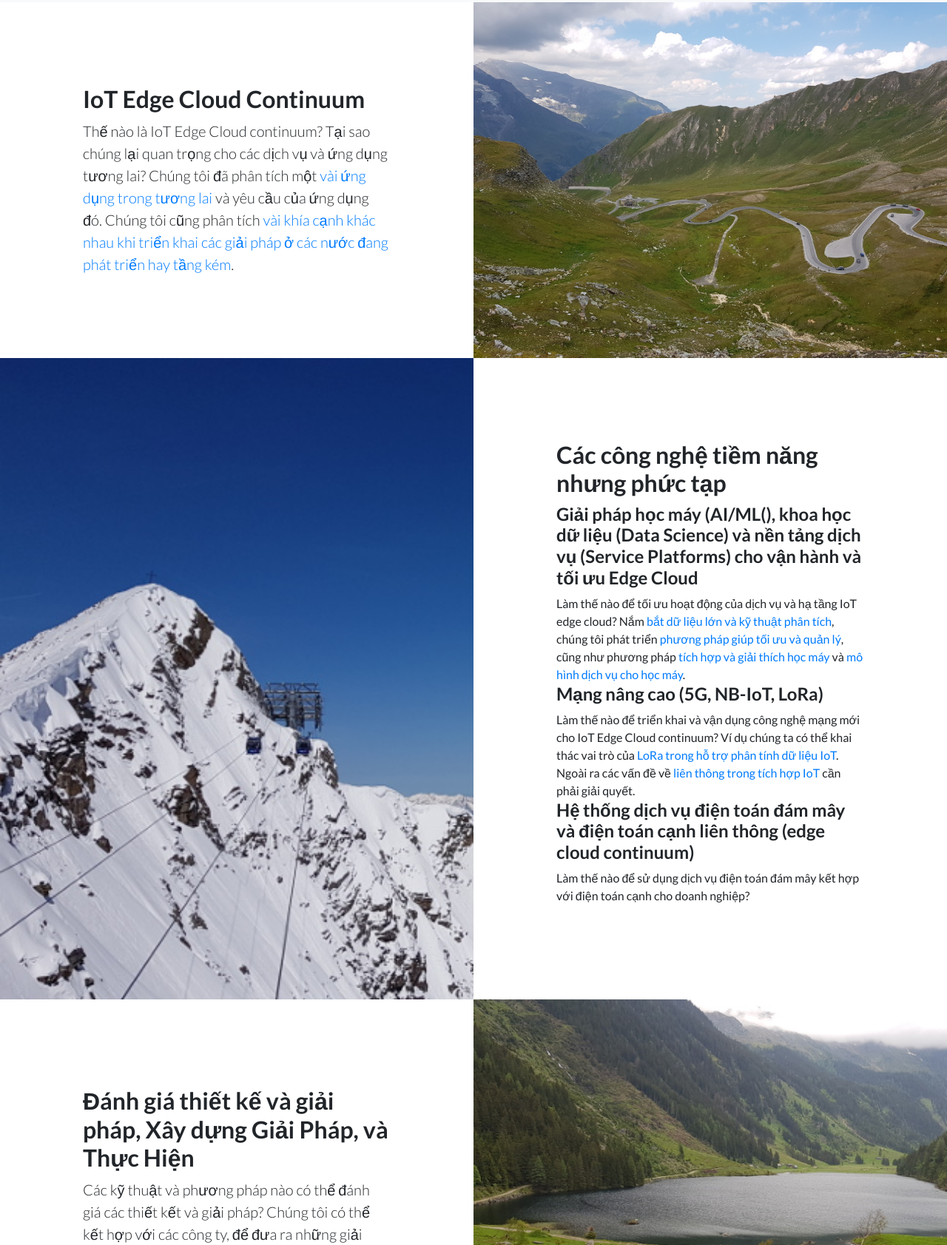
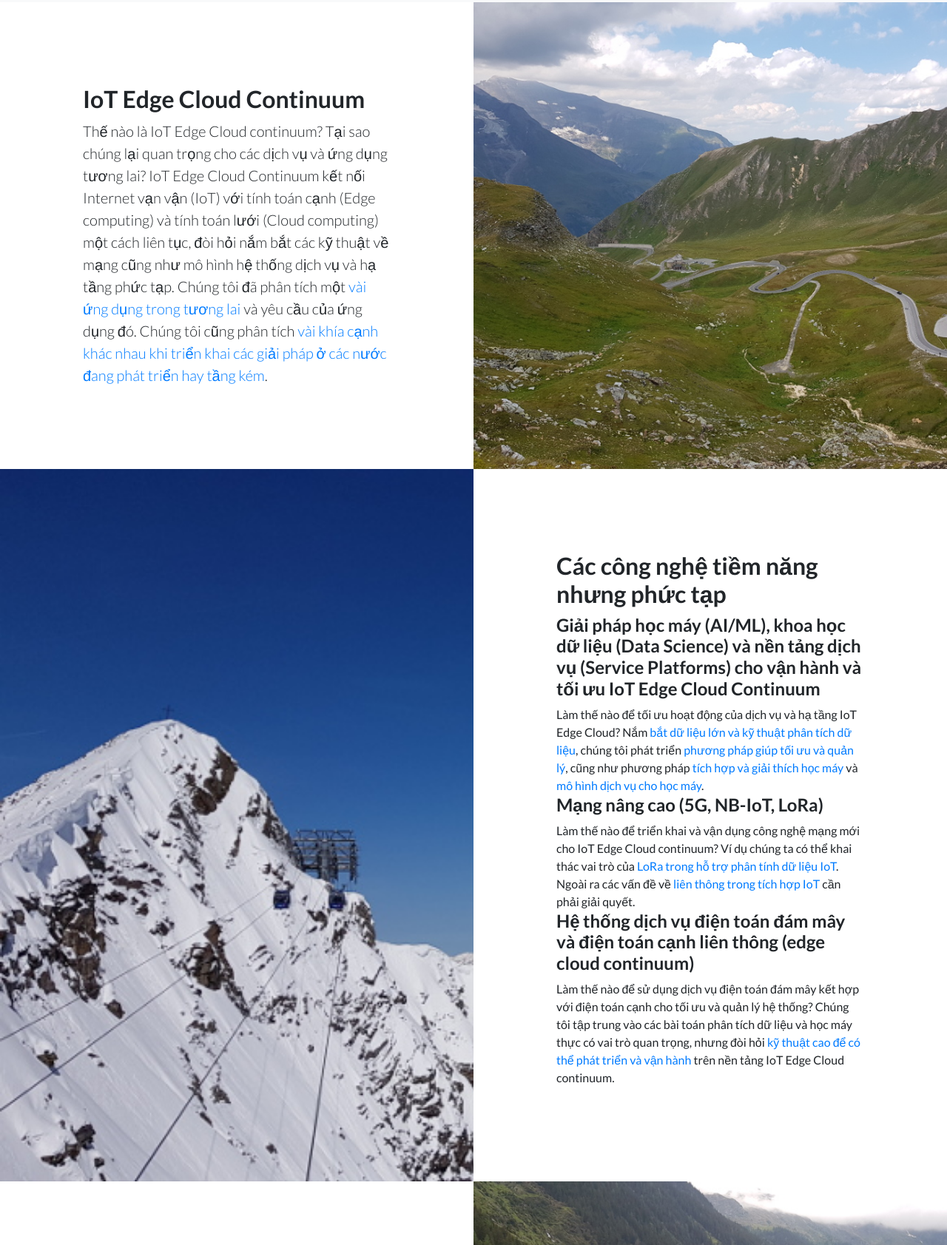
Before and after one commit to daienso/daienso.github.io, a website: page index.html in a window 1280 px wide. Shown: the part 1117-2800 px from the top of the page at 74% size. Drawn offline with nearby package versions, Linux system fonts and the light colour scheme; files that its build step writes are made by us from their sources.

Commit message:
update link

```diff
--- a/index.html
+++ b/index.html
@@ -40,7 +40,7 @@
       <div class="container">
         <div class="row">
           <div class="col-xl-9 mx-auto">
-            <h1 class="mb-5">DAIENSO Lab - Tối ưu và quản lý Hệ thống IoT, Edge và Cloud Continuum</h1>
+            <h1 class="mb-5">DAIENSO Lab - Tối ưu và quản lý Hệ thống IoT Edge Cloud Continuum</h1>
           </div>
         </div>
       </div>
@@ -90,7 +90,7 @@
           <div class="col-lg-6 order-lg-2 text-white showcase-img" style="background-image: url('img/future.jpg');"></div>
           <div class="col-lg-6 order-lg-1 my-auto showcase-text">
             <h2>IoT Edge Cloud Continuum</h2>
-            <p class="lead mb-0">Thế nào là IoT Edge Cloud continuum? Tại sao chúng lại quan trọng cho các dịch vụ và ứng dụng tương lai? Chúng tôi đã phân tích một <a href="https://www.researchgate.net/publication/361261810_Robustness_via_Elasticity_Accelerators_for_the_IoT-Edge-Cloud_Continuum">vài ứng dụng trong tương lai</a> và yêu cầu của ứng dụng đó. Chúng tôi cũng phân tích <a href="https://link.springer.com/article/10.1007/s40860-022-00176-3">vài khía cạnh khác nhau khi triển khai các giải pháp ở các nước đang phát triển hay  tầng kém</a>.</p>
+            <p class="lead mb-0">Thế nào là IoT Edge Cloud continuum? Tại sao chúng lại quan trọng cho các dịch vụ và ứng dụng tương lai? IoT Edge Cloud Continuum kết nối Internet vạn vận (IoT) với tính toán cạnh (Edge computing) và tính toán lưới (Cloud computing) một cách liên tục, đòi hỏi nắm bắt các kỹ thuật về mạng cũng như mô hình hệ thống dịch vụ và hạ tầng phức tạp. Chúng tôi đã phân tích một <a href="https://www.researchgate.net/publication/361261810_Robustness_via_Elasticity_Accelerators_for_the_IoT-Edge-Cloud_Continuum">vài ứng dụng trong tương lai</a> và yêu cầu của ứng dụng đó. Chúng tôi cũng phân tích <a href="https://link.springer.com/article/10.1007/s40860-022-00176-3">vài khía cạnh khác nhau khi triển khai các giải pháp ở các nước đang phát triển hay  tầng kém</a>.</p>
           </div>
         </div>
         <div class="row no-gutters">
@@ -98,11 +98,11 @@
           <div class="col-lg-6 my-auto showcase-text">
             <h2>Các công nghệ tiềm năng nhưng phức tạp</h2>
             <p class="lead mb-0">
-              <h4>Giải pháp học máy (AI/ML(), khoa học dữ liệu (Data Science) và nền tảng dịch vụ (Service Platforms) cho vận hành và tối ưu Edge Cloud</h4>
-							Làm thế nào để tối ưu hoạt động của dịch vụ và hạ tầng IoT edge cloud? Nắm <a href="https://github.com/linhsolar/basicbigdata">bắt dữ liệu lớn và kỹ thuật phân tích</a>, chúng tôi phát triển <a href="https://www.researchgate.net/publication/329066633_Integrated_Analytics_for_IIoT_Predictive_Maintenance_Using_IoT_Big_Data_Cloud_Systems">phương pháp giúp tối ưu và quản lý</a>, cũng như phương pháp <a href="https://github.com/rdsea/CAMLE">tích hợp và giải thích học máy</a> và <a href="https://github.com/rdsea/QoA4ML">mô hình dịch vụ cho học máy</a>.
+              <h4>Giải pháp học máy (AI/ML), khoa học dữ liệu (Data Science) và nền tảng dịch vụ (Service Platforms) cho vận hành và tối ưu IoT Edge Cloud Continuum</h4>
+							Làm thế nào để tối ưu hoạt động của dịch vụ và hạ tầng IoT Edge Cloud? Nắm <a href="https://github.com/linhsolar/basicbigdata">bắt dữ liệu lớn và kỹ thuật phân tích dữ liệu</a>, chúng tôi phát triển <a href="https://www.researchgate.net/publication/329066633_Integrated_Analytics_for_IIoT_Predictive_Maintenance_Using_IoT_Big_Data_Cloud_Systems">phương pháp giúp tối ưu và quản lý</a>, cũng như phương pháp <a href="https://github.com/rdsea/CAMLE">tích hợp và giải thích học máy</a> và <a href="https://github.com/rdsea/QoA4ML">mô hình dịch vụ cho học máy</a>.
 								<h4>Mạng nâng cao (5G, NB-IoT, LoRa)</h4> Làm thế nào để triển khai và vận dụng công nghệ mạng mới cho IoT Edge Cloud continuum? Ví dụ chúng ta có thể khai thác vai trò của <a href="https://www.researchgate.net/publication/323143631_Enabling_Edge_Analytics_of_IoT_Data_the_Case_of_LoRaWAN">LoRa trong hỗ  trợ phân tính dữ liệu IoT</a>. Ngoài ra các vấn đề về <a href="https://github.com/rdsea/iot2018tutorial">liên thông trong tích hợp IoT</a> cần phải giải quyết.
             <h4>Hệ thống dịch vụ điện toán đám mây và điện toán cạnh liên thông (edge cloud continuum)</h4>
-            Làm thế nào để sử dụng dịch vụ điện toán đám mây kết hợp với điện toán cạnh cho doanh nghiệp?
+            Làm thế nào để sử dụng dịch vụ điện toán đám mây kết hợp với điện toán cạnh cho tối ưu và quản lý hệ thống? Chúng tôi tập trung vào các bài toán phân tích dữ liệu và học máy thực có  vai trò quan trọng, nhưng đòi hỏi <a href="https://www.researchgate.net/profile/Hong-Linh-Truong/publication/340272410_ASRE_-Towards_Application-specific_Resource_Ensembles_across_Edges_and_Clouds/links/612e5704c69a4e48796e8881/ASRE-Towards-Application-specific-Resource-Ensembles-across-Edges-and-Clouds.pdf">kỹ thuật cao để có thể phát triển và vận hành</a> trên nền tảng IoT Edge Cloud continuum.
              </p>
 
           </div>
@@ -120,6 +120,7 @@
     <section class="testimonials text-center bg-light">
       <div class="container">
         <h2 class="mb-5">Lực Lượng Chuyên Gia</h2>
+				<p class="lead mb-0">DAIENSO Lab tập hợp nhóm chuyên gia hàng đầu trong <b>nghiên cứu và phát triển giải pháp</b> cho IoT Edge Cloud Continuum</p>
         <div class="row">
           <div class="col-lg-4">
             <div class="testimonial-item mx-auto mb-5 mb-lg-0">
```
Also changed, not shown: index_en.html (+1 -1 lines).
